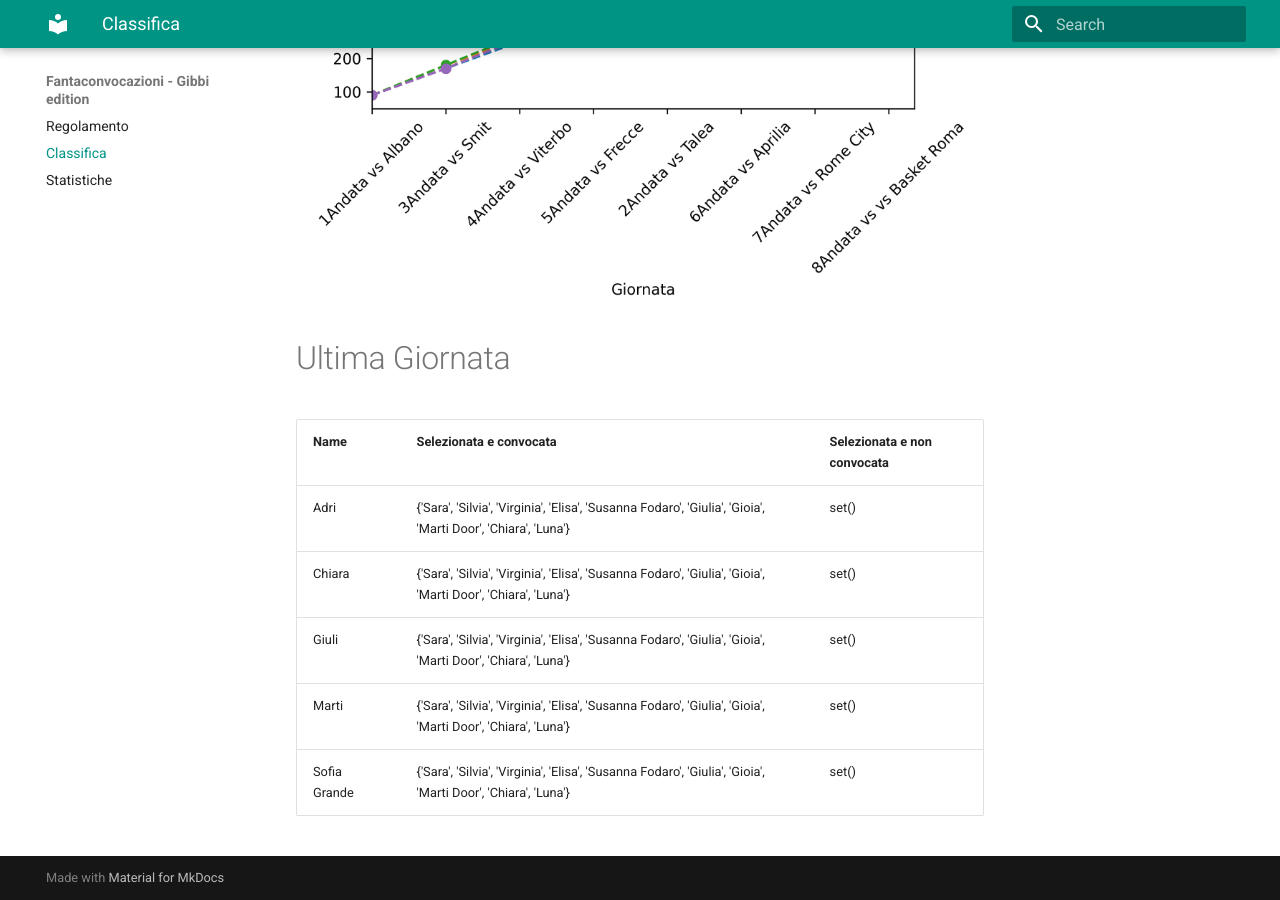
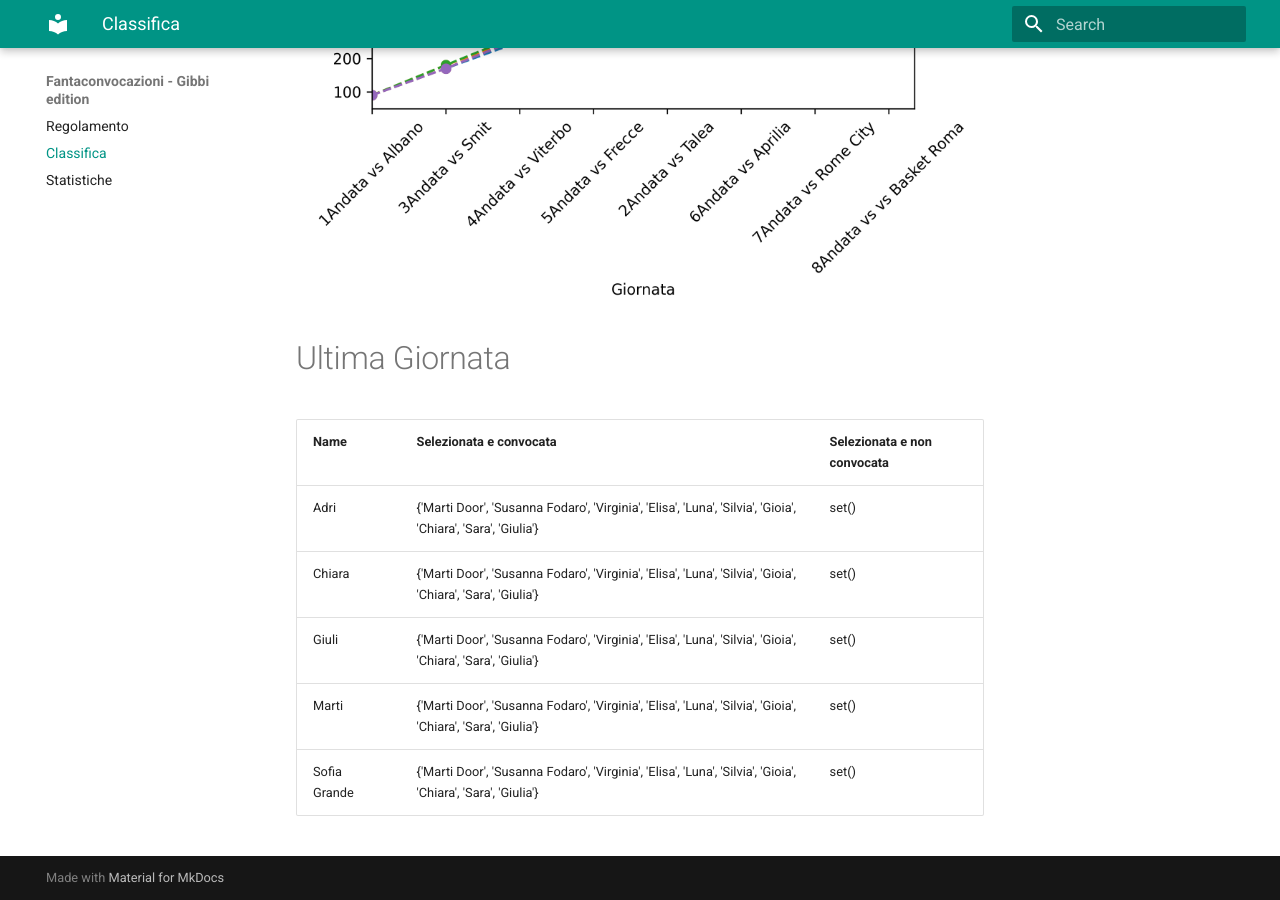
Before and after one commit to martinig94/fantagibbi, an MkDocs documentation site: the page built from docs/Classifica.md, in a window 1280 px wide and 900 px high, scrolled down 810 px. Built offline with MkDocs 1.6.1 and Material for MkDocs 9.7.7, drawn with Linux system fonts in a browser that asks for light colours.

Commit message:
Auto-update from main.py

```diff
--- a/docs/Classifica.md
+++ b/docs/Classifica.md
@@ -18,9 +18,9 @@
 <!-- START_TABLE CORRECT -->
 | Name         | Selezionata e convocata                                                                                      | Selezionata e non convocata   |
 |:-------------|:-------------------------------------------------------------------------------------------------------------|:------------------------------|
-| Adri         | {'Sara', 'Silvia', 'Virginia', 'Elisa', 'Susanna Fodaro', 'Giulia', 'Gioia', 'Marti Door', 'Chiara', 'Luna'} | set()                         |
-| Chiara       | {'Sara', 'Silvia', 'Virginia', 'Elisa', 'Susanna Fodaro', 'Giulia', 'Gioia', 'Marti Door', 'Chiara', 'Luna'} | set()                         |
-| Giuli        | {'Sara', 'Silvia', 'Virginia', 'Elisa', 'Susanna Fodaro', 'Giulia', 'Gioia', 'Marti Door', 'Chiara', 'Luna'} | set()                         |
-| Marti        | {'Sara', 'Silvia', 'Virginia', 'Elisa', 'Susanna Fodaro', 'Giulia', 'Gioia', 'Marti Door', 'Chiara', 'Luna'} | set()                         |
-| Sofia Grande | {'Sara', 'Silvia', 'Virginia', 'Elisa', 'Susanna Fodaro', 'Giulia', 'Gioia', 'Marti Door', 'Chiara', 'Luna'} | set()                         |
+| Adri         | {'Marti Door', 'Susanna Fodaro', 'Virginia', 'Elisa', 'Luna', 'Silvia', 'Gioia', 'Chiara', 'Sara', 'Giulia'} | set()                         |
+| Chiara       | {'Marti Door', 'Susanna Fodaro', 'Virginia', 'Elisa', 'Luna', 'Silvia', 'Gioia', 'Chiara', 'Sara', 'Giulia'} | set()                         |
+| Giuli        | {'Marti Door', 'Susanna Fodaro', 'Virginia', 'Elisa', 'Luna', 'Silvia', 'Gioia', 'Chiara', 'Sara', 'Giulia'} | set()                         |
+| Marti        | {'Marti Door', 'Susanna Fodaro', 'Virginia', 'Elisa', 'Luna', 'Silvia', 'Gioia', 'Chiara', 'Sara', 'Giulia'} | set()                         |
+| Sofia Grande | {'Marti Door', 'Susanna Fodaro', 'Virginia', 'Elisa', 'Luna', 'Silvia', 'Gioia', 'Chiara', 'Sara', 'Giulia'} | set()                         |
 <!-- END_TABLE CORRECT -->
```
